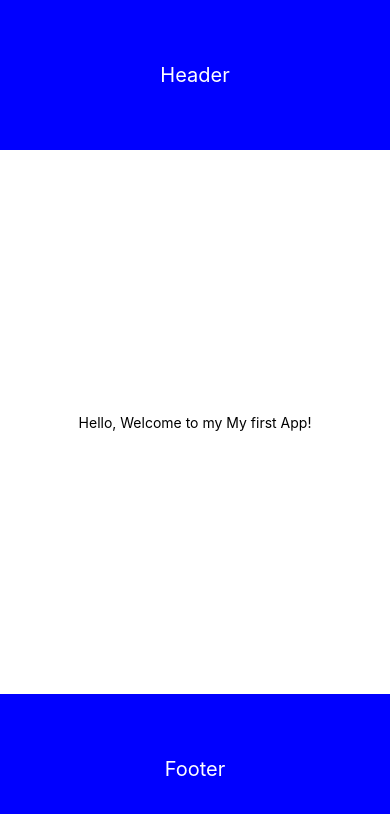
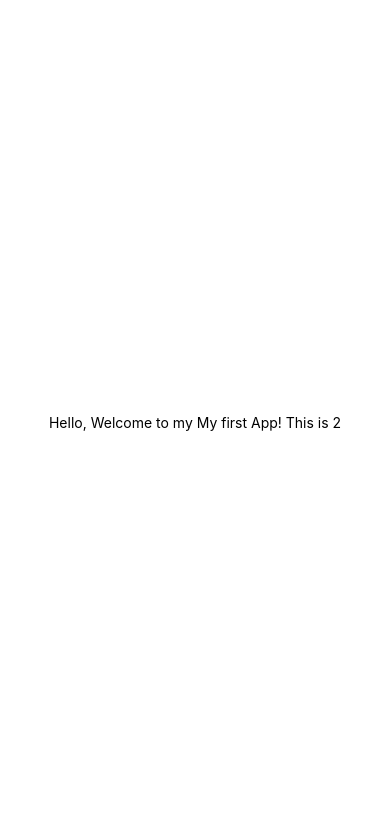
Before and after one commit to lalajia/cs5520-sp24, a React Native app: screen / in a window 390 px wide. Shown: the top 814 px of the page. Built offline with nearby package versions, Linux system fonts and the light colour scheme.

Commit message:
used object deconstructuring in Header props

```diff
--- a/App.js
+++ b/App.js
@@ -2,19 +2,14 @@ import { StatusBar } from "expo-status-bar";
 import { StyleSheet, Text, View } from "react-native";
 
 import React from "react";
+import Header from "./components/Header";
 
 export default function App() {
   const appName = "My first App";
   return (
     <View style={styles.container}>
-      <View style={styles.header}>
-        <Text style={styles.headerText}>Header</Text>
-      </View>
       <View style={styles.content}>
-        <Text>Hello, Welcome to my {appName}!</Text>
-      </View>
-      <View style={styles.footer}>
-        <Text style={styles.footerText}>Footer</Text>
+        <Header name={appName} version={2}></Header>
       </View>
     </View>
   );
--- /dev/null
+++ b/components/Header.js
@@ -0,0 +1,14 @@
+import { StyleSheet, Text, View } from "react-native";
+import React from "react";
+
+export default function Header({ name, version }) {
+  return (
+    <View>
+      <Text>
+        Hello, Welcome to my {name}! This is {version}
+      </Text>
+    </View>
+  );
+}
+
+const styles = StyleSheet.create({});
```
